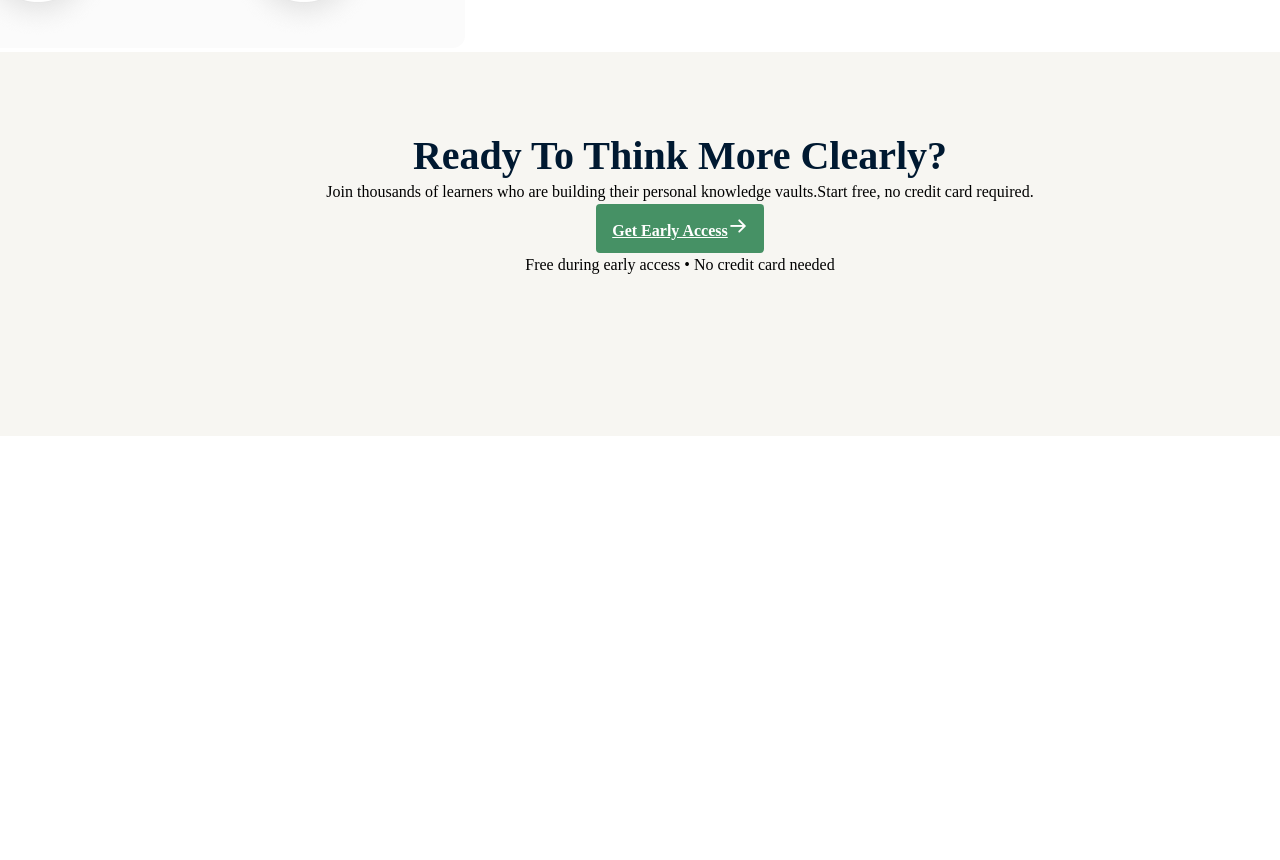
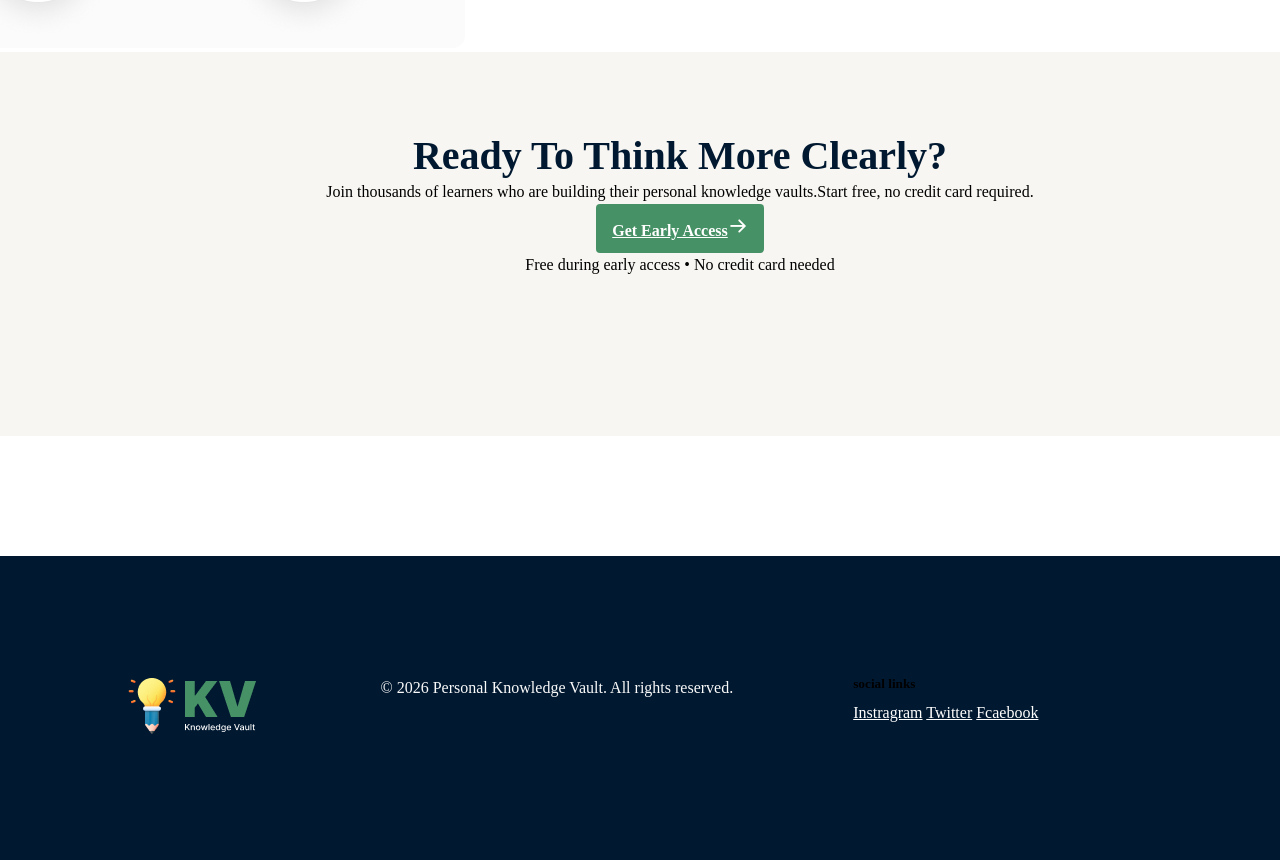
Before and after one commit to riadul061/B13-A01-Knowledge-Vault-code, a plain HTML site: page index.html in a window 1280 px wide. Shown: the part 1566-2426 px from the top of the page. Before the commit the page ends 2002 px from the top, so only its background shows below. Drawn offline with Linux system fonts and the light colour scheme.

Commit message:
footer codesucccesfully done

```diff
--- a/index.html
+++ b/index.html
@@ -87,6 +87,23 @@
         <p>Free during early access • No credit card needed</p>
     </div>
 </section>
+<footer>
+    <section class="footer-container container">
+        <div><img src="./images/assets/logo-footer.png" alt=""></div>
+        <div class="social ">
+            <p>© 2026 Personal Knowledge Vault. All rights reserved.</p>
+        </div>
+
+            <div class="icons">
+
+                <h5>social links</h5>
+            <a href="./images/assets/knowledge.png">Instragram</a>
+            <a href="./images/assets/Vector.png">Twitter</a>
+            <a href="./images/assets/ArrowRight.png">Fcaebook</a>
+            </div>
+        </div>
+    </section>
+</footer>
     </header>
 </body>
 </html>
--- a/styles/portfolio.css
+++ b/styles/portfolio.css
@@ -234,3 +234,40 @@ text-align: left;
 text-transform: capitalize;
 display: inline-block;
 }
+footer{
+    margin-top: 120px;
+    background-color:var(--Style, rgba(0, 25, 49, 1));
+    padding: 120px 30px;
+}
+footer .footer-container{
+    width: 85%;
+    max-width: 1360px;
+    margin: 0 auto;
+    display: flex;
+    gap: 120px;
+}
+footer .footer-container img{
+  width: 139px;
+height: 60px;
+}
+.footer-container .social{
+    color: rgba(250, 250, 250, 1);
+font-size: 16px;
+font-weight: 400;
+line-height: 24px;
+letter-spacing: 0%;
+text-align: center;
+
+}
+.footer-container .icons h5{
+
+  width: 113px;
+height: 28px;
+}
+
+.footer-container .icons a{
+  width: 20px;
+height: 20px;
+color: rgba(255, 255, 255, 1);
+cursor: pointer;
+}
```
